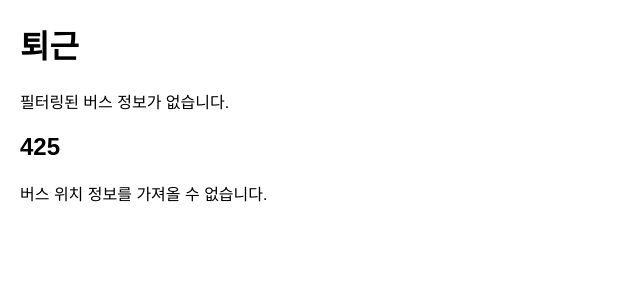
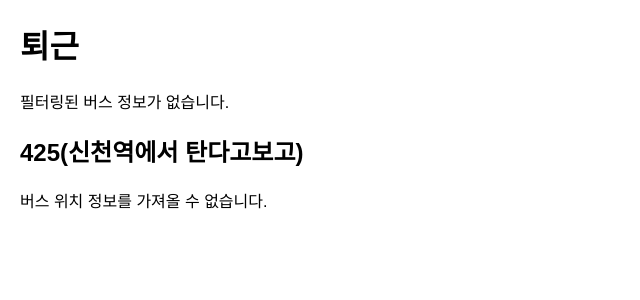
Before and after one commit to cassdog77/dgbus_no1, a Flask app: page /evening in a window 1280 px wide. Shown: the top 300 px of the page, without its empty margins (0-640 px from the left). Run offline with Flask 3, Linux system fonts and the light colour scheme; data that the repository does not hold is empty.

Commit message:
html만 조금 수정

```diff
--- a/templates/evening.html
+++ b/templates/evening.html
@@ -60,7 +60,7 @@
     <p>{{ message }}</p>
     {% endif %}
 
-    <h2>425</h2>
+    <h2>425(신천역에서 탄다고보고)</h2>
     {% if bus_locations %}
     <table>
         <thead>
--- a/templates/morning.html
+++ b/templates/morning.html
@@ -60,7 +60,7 @@
     <p>{{ message }}</p>
     {% endif %}
 
-    <h2>북구3</h2>
+    <h2>북구3(동대역에서 탄다고 보고</h2>
     {% if bus_locations %}
     <table>
         <thead>
```
